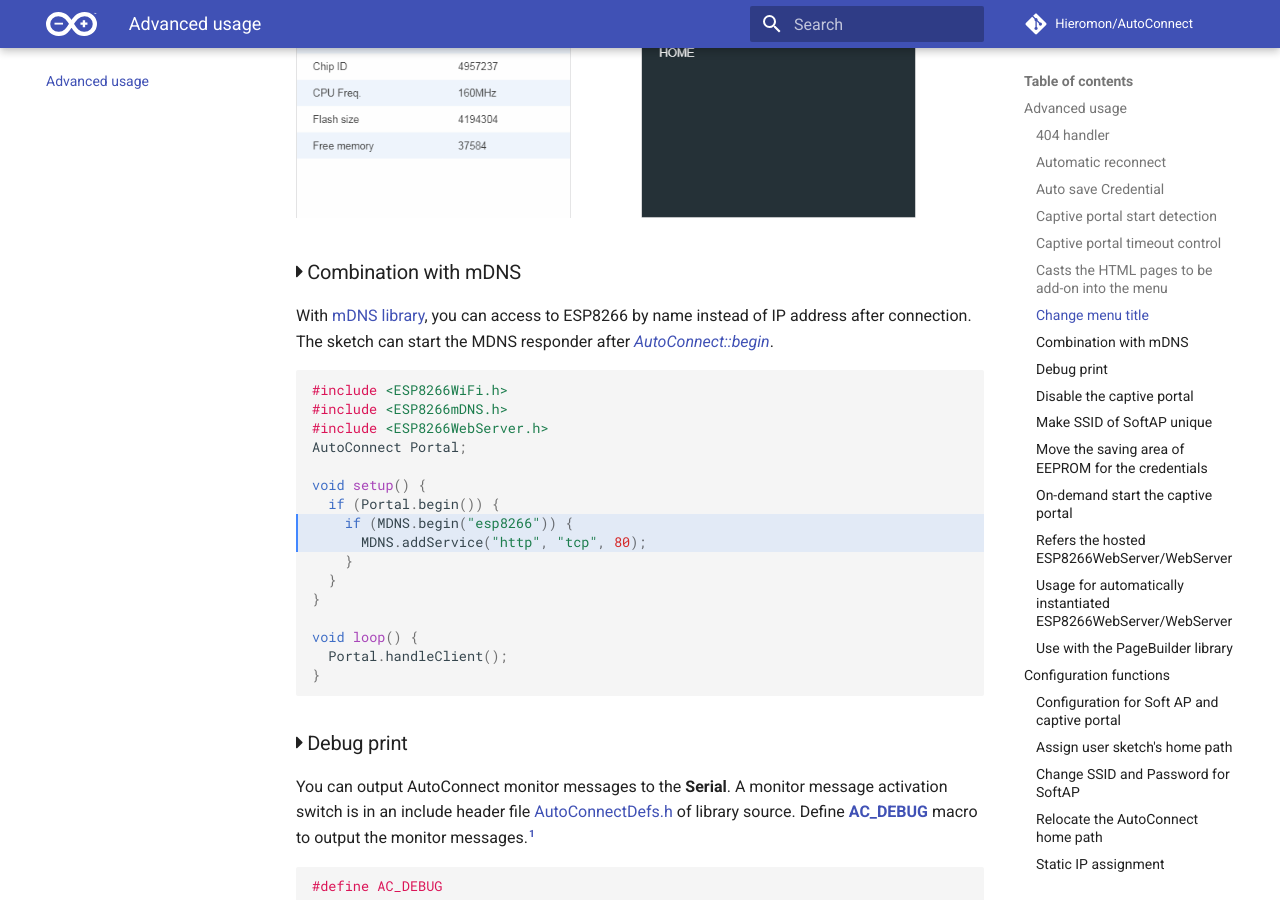
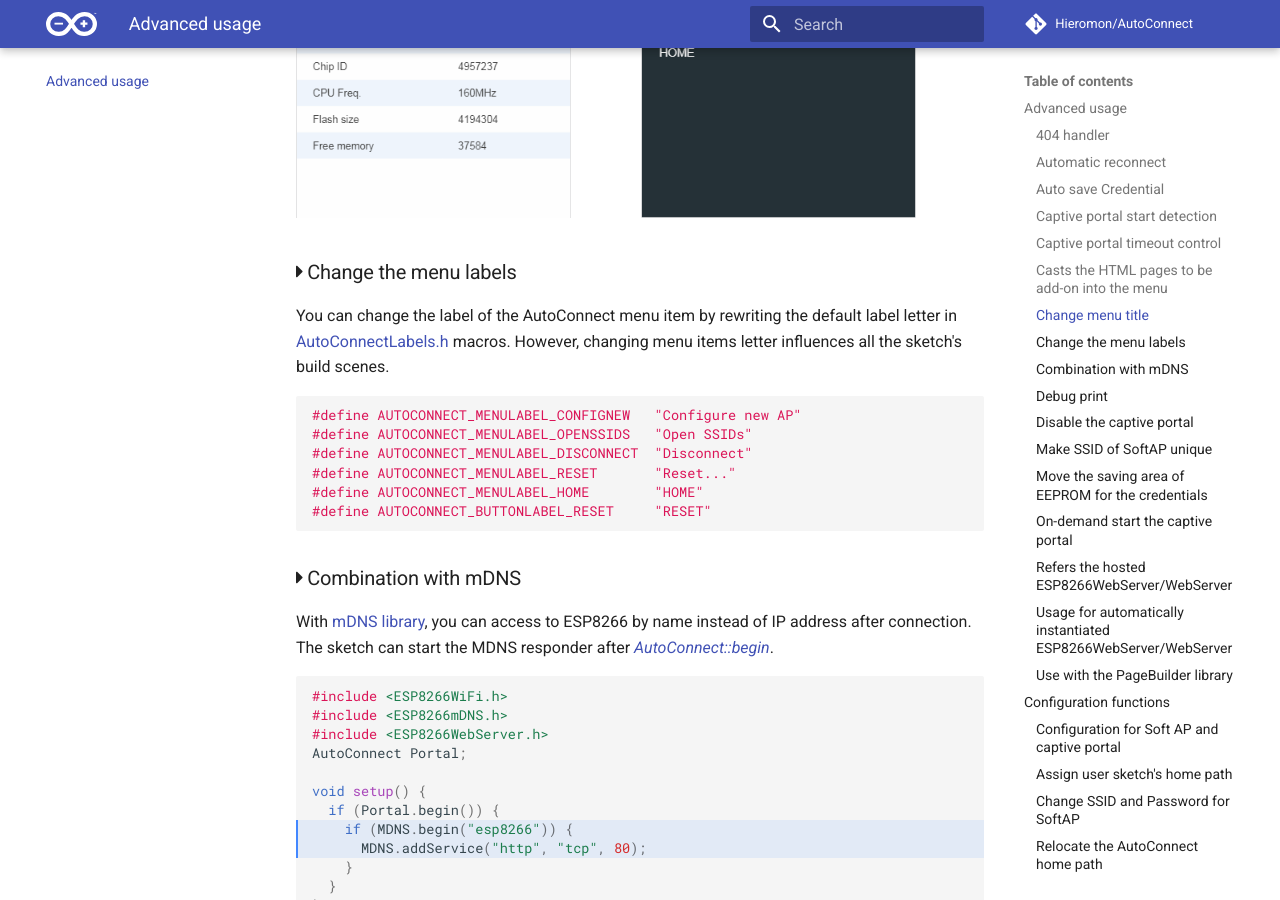
Before and after one commit to Hieromon/AutoConnect, an MkDocs documentation site: the page built from mkdocs/advancedusage.md, in a window 1280 px wide and 900 px high, scrolled down 5510 px. Built offline with MkDocs 1.6.1 and Material for MkDocs 9.7.7, drawn with Linux system fonts in a browser that asks for light colours; nearby versions of some CDN libraries; comment, search, counter and statistics services are not loaded.

Commit message:
Supports AutoConnectLabels

````diff
--- a/mkdocs/advancedusage.md
+++ b/mkdocs/advancedusage.md
@@ -190,6 +190,19 @@
 
 <div style="float:left;width:40%;height:470px;overflow:hidden;"><img src="images/fsbmenu.png"></div>
 <img style="margin-left:70px;width:40%;height:470px;" src="images/fsbmenu_expand.png">
+
+### <i class="fa fa-caret-right"></i> Change the menu labels
+
+You can change the label of the AutoConnect menu item by rewriting the default label letter in [AutoConnectLabels.h](https://github.com/Hieromon/AutoConnect/blob/master/src/AutoConnectLabels.h) macros. However, changing menu items letter influences all the sketch's build scenes.
+
+```cpp
+#define AUTOCONNECT_MENULABEL_CONFIGNEW   "Configure new AP"
+#define AUTOCONNECT_MENULABEL_OPENSSIDS   "Open SSIDs"
+#define AUTOCONNECT_MENULABEL_DISCONNECT  "Disconnect"
+#define AUTOCONNECT_MENULABEL_RESET       "Reset..."
+#define AUTOCONNECT_MENULABEL_HOME        "HOME"
+#define AUTOCONNECT_BUTTONLABEL_RESET     "RESET"
+```
 
 ### <i class="fa fa-caret-right"></i> Combination with mDNS
 
````
Also changed, not shown: 4 other files.
